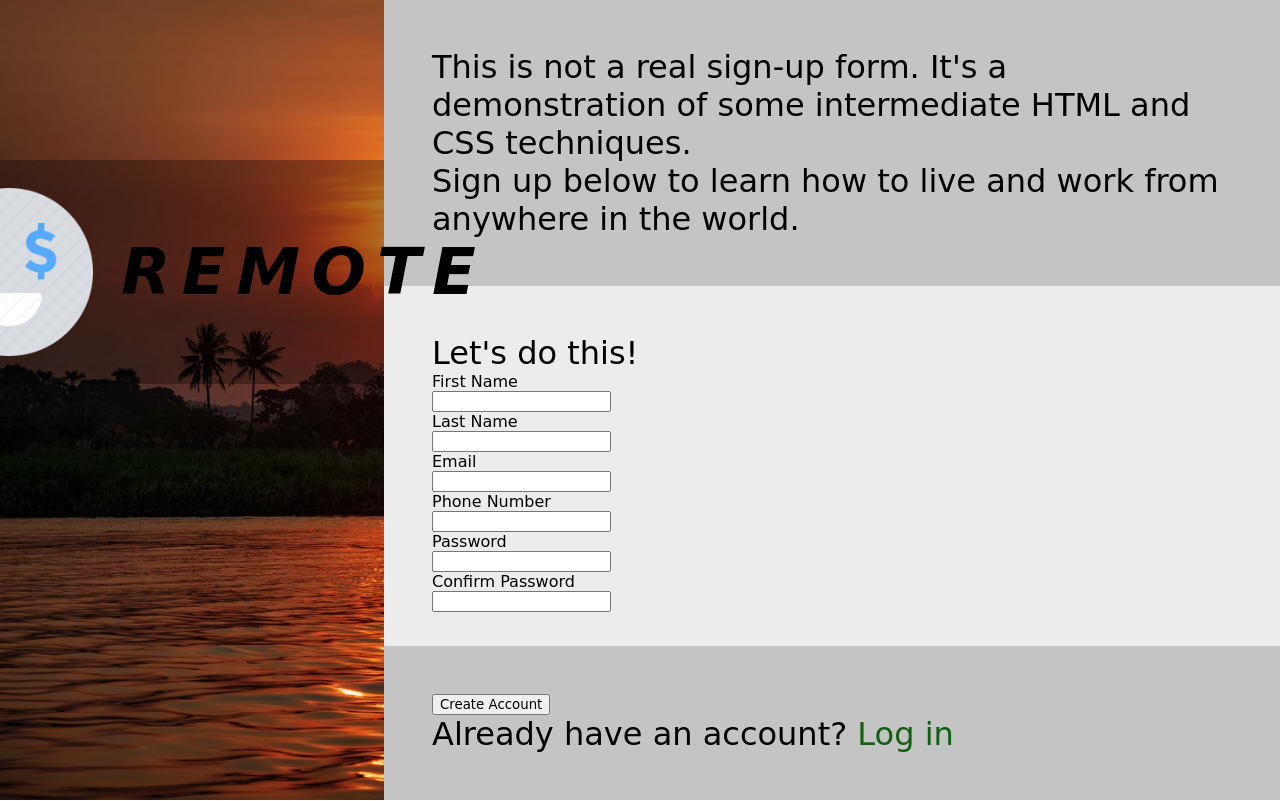
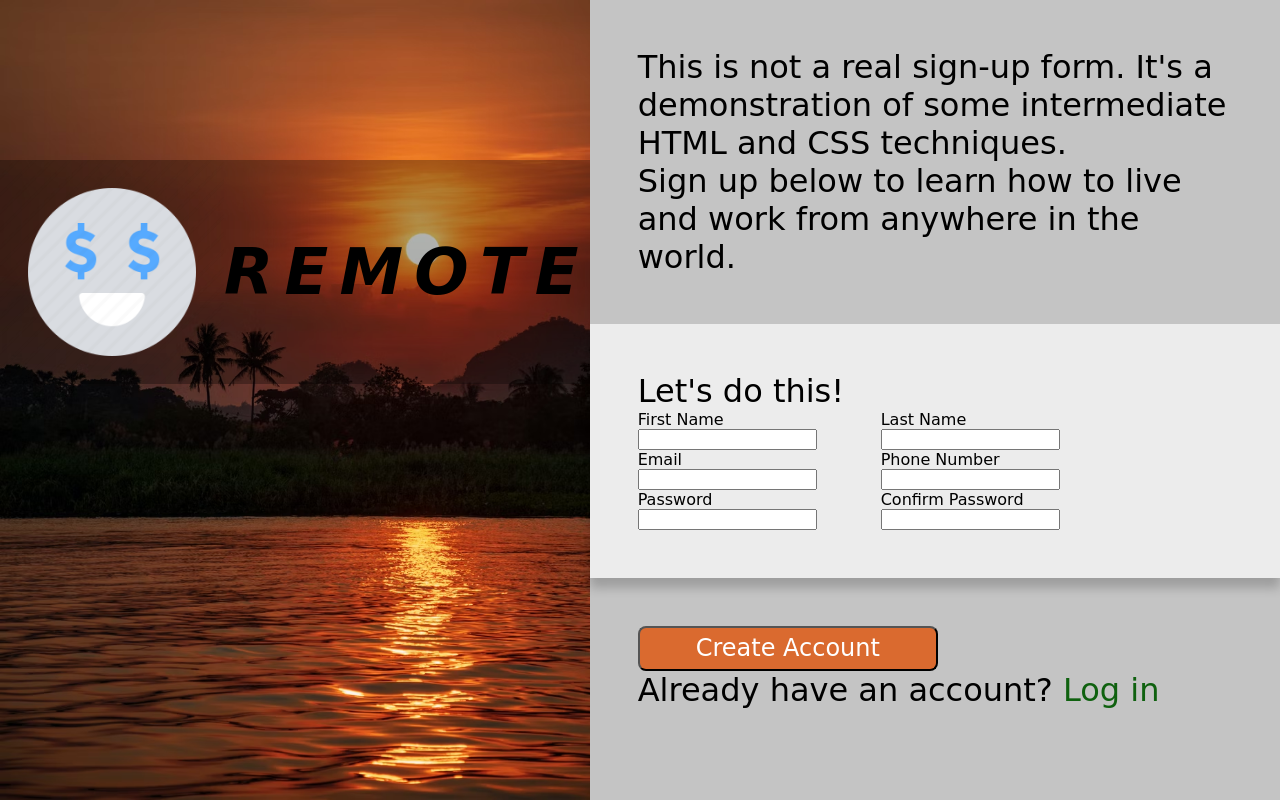
Before and after one commit to iforest22/sign-up-form, a plain HTML site: page index.html in a window 1280 px wide. Drawn offline with Linux system fonts and the light colour scheme; a web font is replaced by a local one.

Commit message:
add more formatting, set minimum heights and widths

```diff
--- a/index.html
+++ b/index.html
@@ -31,23 +31,38 @@
         <div class="formHolder">
             <p class="callToAction">Let's do this!</p>
             <form action="#" method="post">
-                <label for="firstName">First Name</label>
-                <input type="text" name="firstName" id="firstName">
+                <div class="formDiv">
+                    <div>
+                        <label for="firstName">First Name</label>
+                        <input required type="text" name="firstName" id="firstName">
+                    </div>
+                    <div>
+                        <label for="lastName">Last Name</label>
+                        <input required type="text" name="lastName" id="lastName">
+                    </div>
+                </div>
 
-                <label for="lastName">Last Name</label>
-                <input type="text" name="lastName" id="lastName">
+                <div class="formDiv">
+                    <div>
+                        <label for="email">Email</label>
+                        <input required type="email" name="email" id="email">
+                    </div>
+                    <div>
+                        <label for="phoneNumber">Phone Number</label>
+                        <input required type="tel" name="phoneNumber" id="phoneNumber">
+                    </div>
+                </div>
 
-                <label for="email">Email</label>
-                <input type="email" name="email" id="email">
-
-                <label for="phoneNumber">Phone Number</label>
-                <input type="tel" name="phoneNumber" id="phoneNumber">
-
-                <label for="password">Password</label>
-                <input type="password" name="password" id="password">
-
-                <label for="confirmPassword">Confirm Password</label>
-                <input type="password" name="confirmPassword" id="confirmPassword">
+                <div class="formDiv">
+                    <div>
+                        <label for="password">Password</label>
+                        <input required type="password" name="password" id="password">
+                    </div>
+                    <div>
+                        <label for="confirmPassword">Confirm Password</label>
+                        <input required type="password" name="confirmPassword" id="confirmPassword">
+                    </div>
+                </div>
 
             </form>
         </div>
--- a/styles.css
+++ b/styles.css
@@ -8,7 +8,7 @@ body{
 }
 
 body > :first-child {
-    width: 30%;
+    width: max(30%, 600px);
     height: calc(100vh);
     background-image: url(sunset1.webp);
     background-repeat: no-repeat;
@@ -16,13 +16,17 @@ body > :first-child {
 }
 
 body > :last-child {
-    width: 70%;
+    width: max(70%, 300px);
     height: 100vh;
     background-color: rgb(196, 196, 196);
 }
 
 input, label {
     display:block;
+}
+
+input {
+    font-family: Verdana, Geneva, Tahoma, sans-serif;
 }
 
 .account::after {
@@ -62,19 +66,20 @@ input, label {
 }
 
 .textHolder {
-height: 40%;
+height: max(40%, 300px);
 display: flex;
 justify-content: end;
 flex-direction: column;
 }
 
 .formHolder {
-height: 33%;
+height: max(33%, 300px);
 background-color: rgb(236, 236, 236);
+box-shadow: 0px 10px 10px rgba(0, 0, 0, 0.2);
 }
 
 .buttonHolder {
-height: auto;
+height: max(37%, 300px);
 }
 
 img {
@@ -85,3 +90,24 @@ p {
     font-size: 2rem;
     margin: 0;
 }
+
+button {
+    background-color: rgb(218, 106, 47);
+    border-radius: .5rem;
+    color: white;
+    font-size: 1.5rem;
+    padding: .4rem 3.5rem;
+}
+
+.formDiv {
+    display: flex;
+}
+
+.formDiv > :first-child {
+    margin-right: 4rem;
+}
+
+label,input{
+    display:flex;
+    flex-direction:column;
+  }
```
